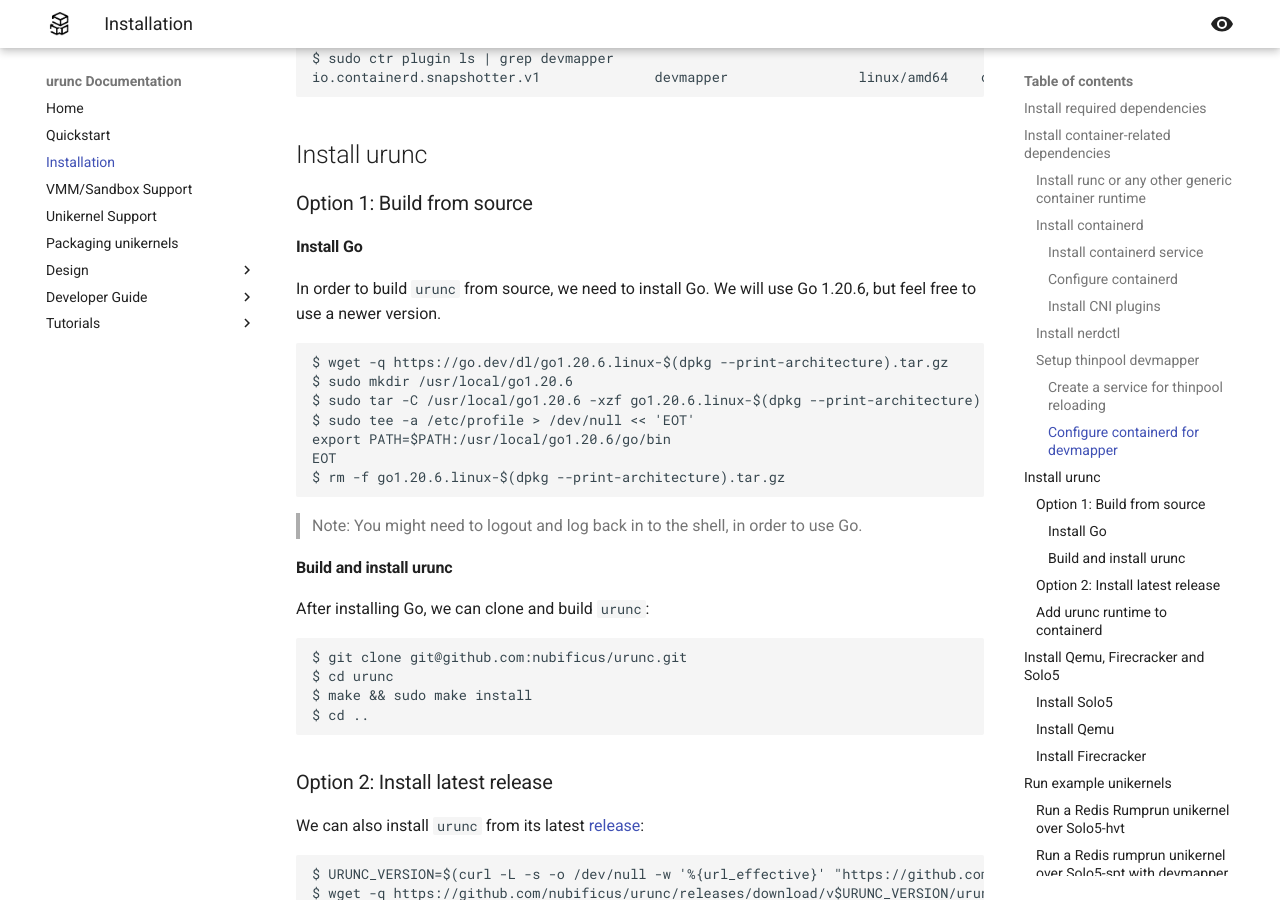
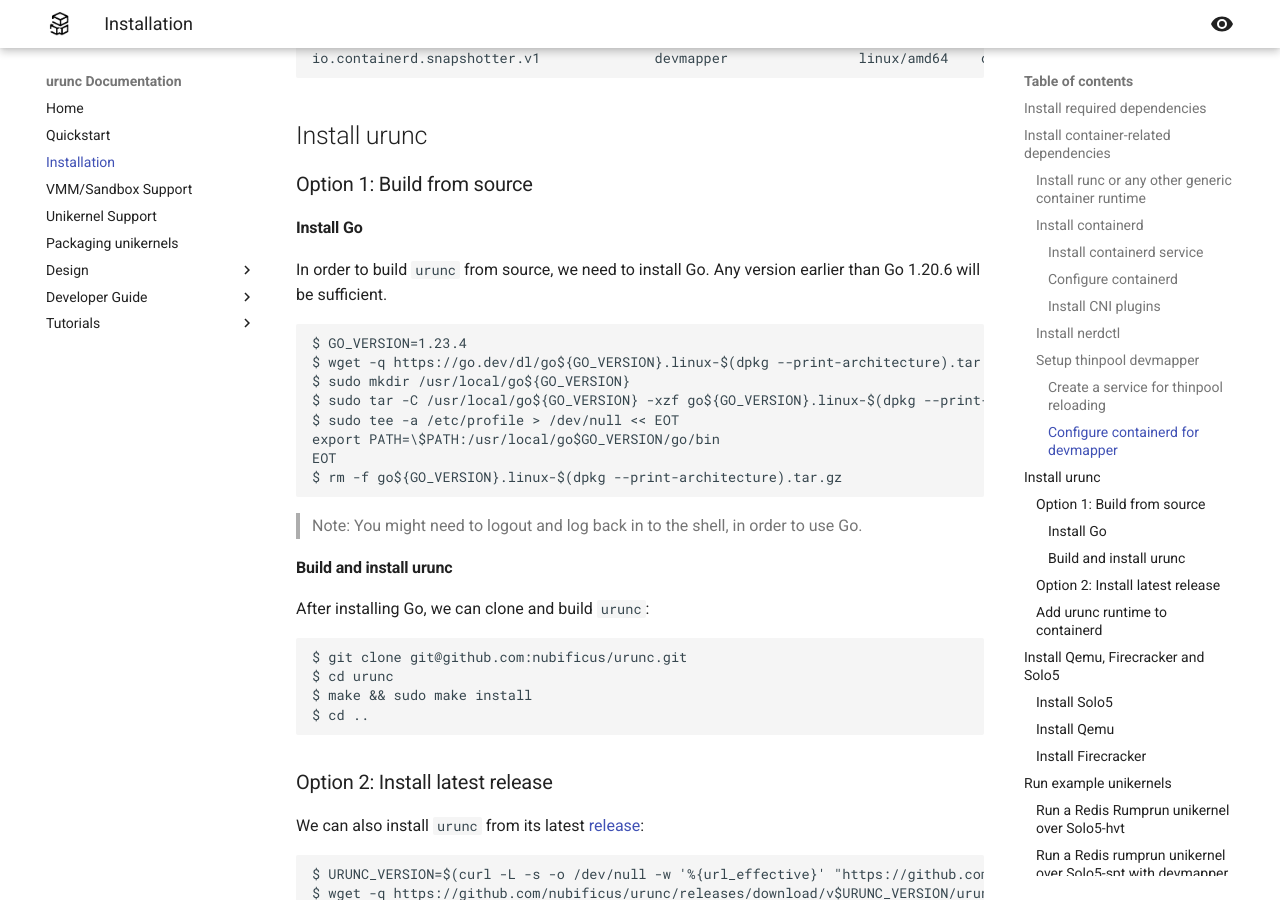
Before and after one commit to nubificus/urunc, an MkDocs documentation site: the page built from docs/installation.md, in a window 1280 px wide and 900 px high, scrolled down 3975 px. Built offline with MkDocs 1.6.1 and Material for MkDocs 9.7.7, drawn with Linux system fonts in a browser that asks for light colours.

Commit message:
build(go): Update Go modules to Go version 1.23.4
Currently, the stable version of Go is 1.23.4. Therefore, update the
version of golang.

Also, fix the wrong annotation regarding unikernel version in image
building docs.

PR: https://github.com/nubificus/urunc/pull/85
Signed-off-by: Charalampos Mainas <cmainas@nubificus.co.uk>
Reviewed-by: Georgios Ntoutsos <gntouts@nubificus.co.uk>
Approved-by: Georgios Ntoutsos <gntouts@nubificus.co.uk>

````diff
--- a/docs/installation.md
+++ b/docs/installation.md
@@ -12,7 +12,7 @@
 - [CNI plugins](https://github.com/containernetworking/plugins)
 - [nerdctl](https://github.com/containerd/nerdctl)
 - [devmapper](https://docs.docker.com/storage/storagedriver/device-mapper-driver/)
-- [Go 1.20.6](https://go.dev/doc/install)
+- [Go 1.23.4](https://go.dev/doc/install)
 - [urunc](https://github.com/nubificus/urunc)
 - [solo5-{hvt|spt}](https://github.com/Solo5/solo5)
 - [qemu](https://www.qemu.org/)
@@ -125,7 +125,6 @@
 $ git clone https://github.com/nubificus/urunc.git
 $ sudo mkdir -p /usr/local/bin/scripts
 $ sudo mkdir -p /usr/local/lib/systemd/system/
-
 $ sudo cp urunc/script/dm_create.sh /usr/local/bin/scripts/dm_create.sh
 $ sudo cp urunc/script/dm_reload.sh /usr/local/bin/scripts/dm_reload.sh
 $ sudo chmod 755 /usr/local/bin/scripts/dm_create.sh
@@ -209,16 +208,18 @@
 
 #### Install Go
 
-In order to build `urunc` from source, we need to install Go. We will use Go 1.20.6, but feel free to use a newer version.
+In order to build `urunc` from source, we need to install Go.
+Any version earlier than Go 1.20.6 will be sufficient.
 
 ```bash
-$ wget -q https://go.dev/dl/go1.20.6.linux-$(dpkg --print-architecture).tar.gz
-$ sudo mkdir /usr/local/go1.20.6
-$ sudo tar -C /usr/local/go1.20.6 -xzf go1.20.6.linux-$(dpkg --print-architecture).tar.gz
-$ sudo tee -a /etc/profile > /dev/null << 'EOT'
-export PATH=$PATH:/usr/local/go1.20.6/go/bin
+$ GO_VERSION=1.23.4
+$ wget -q https://go.dev/dl/go${GO_VERSION}.linux-$(dpkg --print-architecture).tar.gz
+$ sudo mkdir /usr/local/go${GO_VERSION}
+$ sudo tar -C /usr/local/go${GO_VERSION} -xzf go${GO_VERSION}.linux-$(dpkg --print-architecture).tar.gz
+$ sudo tee -a /etc/profile > /dev/null << EOT
+export PATH=\$PATH:/usr/local/go$GO_VERSION/go/bin
 EOT
-$ rm -f go1.20.6.linux-$(dpkg --print-architecture).tar.gz
+$ rm -f go${GO_VERSION}.linux-$(dpkg --print-architecture).tar.gz
 ```
 
 > Note: You might need to logout and log back in to the shell, in order to use
````
Also changed, not shown: docs/image-building.md (+1 -1 lines), 2 other files.
